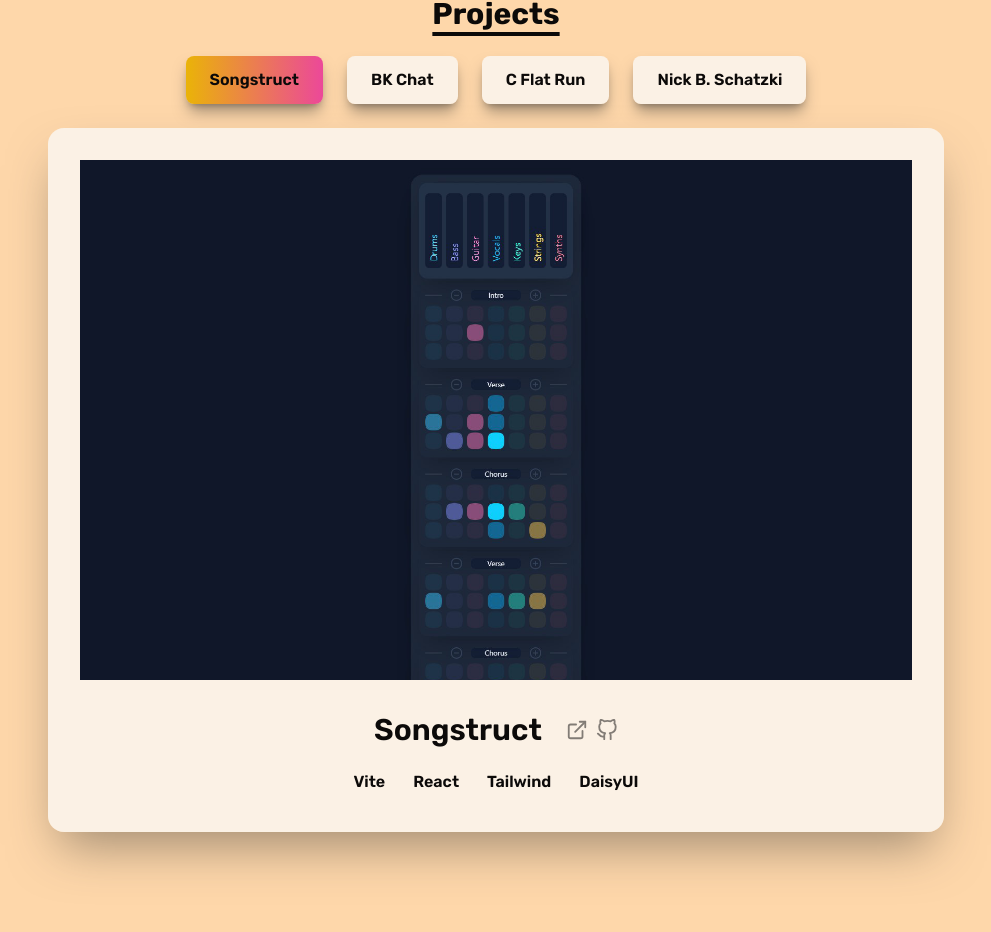
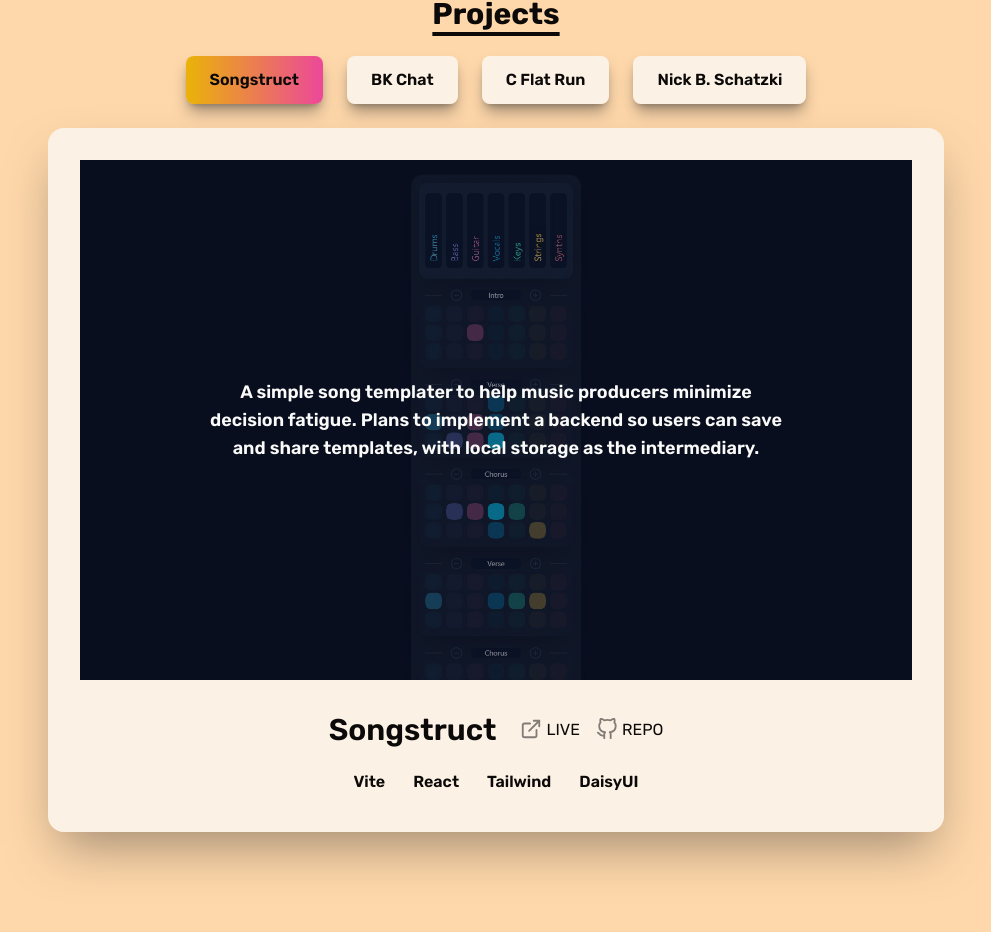
Before and after one commit to BKSchatzki/bks-portfolio, a React (Vite) app: page / in a window 1280 px wide. Shown: the part 798-1730 px from the top of the page, without its empty margins (144-1135 px from the left). Built offline with nearby package versions, Linux system fonts and the light colour scheme.

Commit message:
Implement overlaid description for projects

```diff
--- a/src/components/PortfolioItem.jsx
+++ b/src/components/PortfolioItem.jsx
@@ -15,10 +15,8 @@
       className={`w-full overflow-hidden rounded-2xl bg-stone-50/75 shadow-2xl shadow-stone-700/50 dark:bg-slate-900/75 dark:shadow-slate-950/30 ${
         activeTab ? "flex flex-col items-center justify-start" : "hidden"
       }`}
-      href={link}
-      rel="noopener noreferrer"
-      target="_blank"
     >
+      <div className="relative">
         <img
           alt={title}
           className="max-h-[600px] object-cover p-4 sm:p-6 lg:p-8"
@@ -28,17 +26,41 @@
             borderTopRightRadius: "1.5rem",
           }}
         />
+        <div className="absolute left-0 top-0 h-full w-full cursor-default p-4 sm:p-6 lg:p-8">
+          <p className="flex h-full w-full items-center justify-center bg-slate-950 bg-opacity-50 p-4 text-center text-sm font-semibold text-stone-50 dark:text-slate-50 sm:p-12 sm:text-base lg:p-16 lg:text-lg">
+            <span className="max-w-sm sm:max-w-lg lg:max-w-xl">
+              {description}
+            </span>
+          </p>
+        </div>
+      </div>
       <div className="mx-auto flex flex-col items-center justify-between gap-4 self-start p-8 pt-0">
         <div className="flex items-center justify-center gap-4 sm:gap-5 lg:gap-6">
           <h3 className="text-xl font-semibold sm:text-2xl lg:text-3xl">
             {title}
           </h3>
-          <span className="flex items-center justify-center gap-2">
-            <a href={link} rel="noopener noreferrer" target="_blank">
+          <span className="flex items-center justify-center gap-2 sm:gap-3 lg:gap-4">
+            <a
+              className="itesm-center flex justify-center sm:gap-1"
+              href={link}
+              rel="noopener noreferrer"
+              target="_blank"
+            >
               <ExternalLink className="h-4 w-4 opacity-50 hover:opacity-100 sm:h-[1.125rem] sm:w-[1.125rem] lg:h-[1.375rem] lg:w-[1.375rem]" />
+              <span className="hidden text-sm uppercase sm:inline lg:text-base">
+                Live
+              </span>
             </a>
-            <a href={repo} rel="noopener noreferrer" target="_blank">
+            <a
+              className="itesm-center flex justify-center sm:gap-1"
+              href={repo}
+              rel="noopener noreferrer"
+              target="_blank"
+            >
               <GitHub className="h-4 w-4 opacity-50 hover:opacity-100 sm:h-[1.125rem] sm:w-[1.125rem] lg:h-[1.375rem] lg:w-[1.375rem]" />
+              <span className="hidden text-sm uppercase sm:inline lg:text-base">
+                Repo
+              </span>
             </a>
           </span>
         </div>
--- a/src/data/portfolio.js
+++ b/src/data/portfolio.js
@@ -8,7 +8,8 @@
 export default [
   {
     title: "Songstruct",
-    description: "",
+    description:
+      "A simple song templater to help music producers minimize decision fatigue. Plans to implement a backend so users can save and share templates, with local storage as the intermediary.",
     imgUrl: "/assets/songstruct.jpg",
     stack: ["Vite", "React", "Tailwind", "DaisyUI"],
     link: "https://songstruct.netlify.app",
@@ -16,7 +17,8 @@
   },
   {
     title: "BK Chat",
-    description: "",
+    description:
+      "A chatroom with login and registration using the Appwrite backend. Plans to include unique rooms, user dashboards, and sharing of formatted code between users.",
     imgUrl: "/assets/bk-chat.jpg",
     stack: ["Vite", "React", "Tailwind", "Appwrite"],
     link: "https://bk-chat.netlify.app/",
@@ -24,7 +26,8 @@
   },
   {
     title: "C Flat Run",
-    description: "",
+    description:
+      "A landing page for a university a cappella group. Plans for full redesign, refactor, and implementation of dashboard allowing group admins to modify site content.",
     imgUrl: "/assets/cflatrun-landingpage.jpg",
     stack: ["HTML", "CSS", "JavaScript"],
     link: "https://cflatrun.com",
@@ -32,7 +35,8 @@
   },
   {
     title: "Nick B. Schatzki",
-    description: "",
+    description:
+      "A placeholder card-site for a voice artist. Plans to embed SoundCloud files, and implement a simple dashboard allowing the artist to modify their picture, bio, and SoundCloud links.",
     imgUrl: "/assets/nick-b-schatzki.jpg",
     stack: ["Vite", "React", "Tailwind", "DaisyUI"],
     link: "nbs-portfolio.netlify.app",
```
Lines whose indentation alone changed are shown as unchanged.
